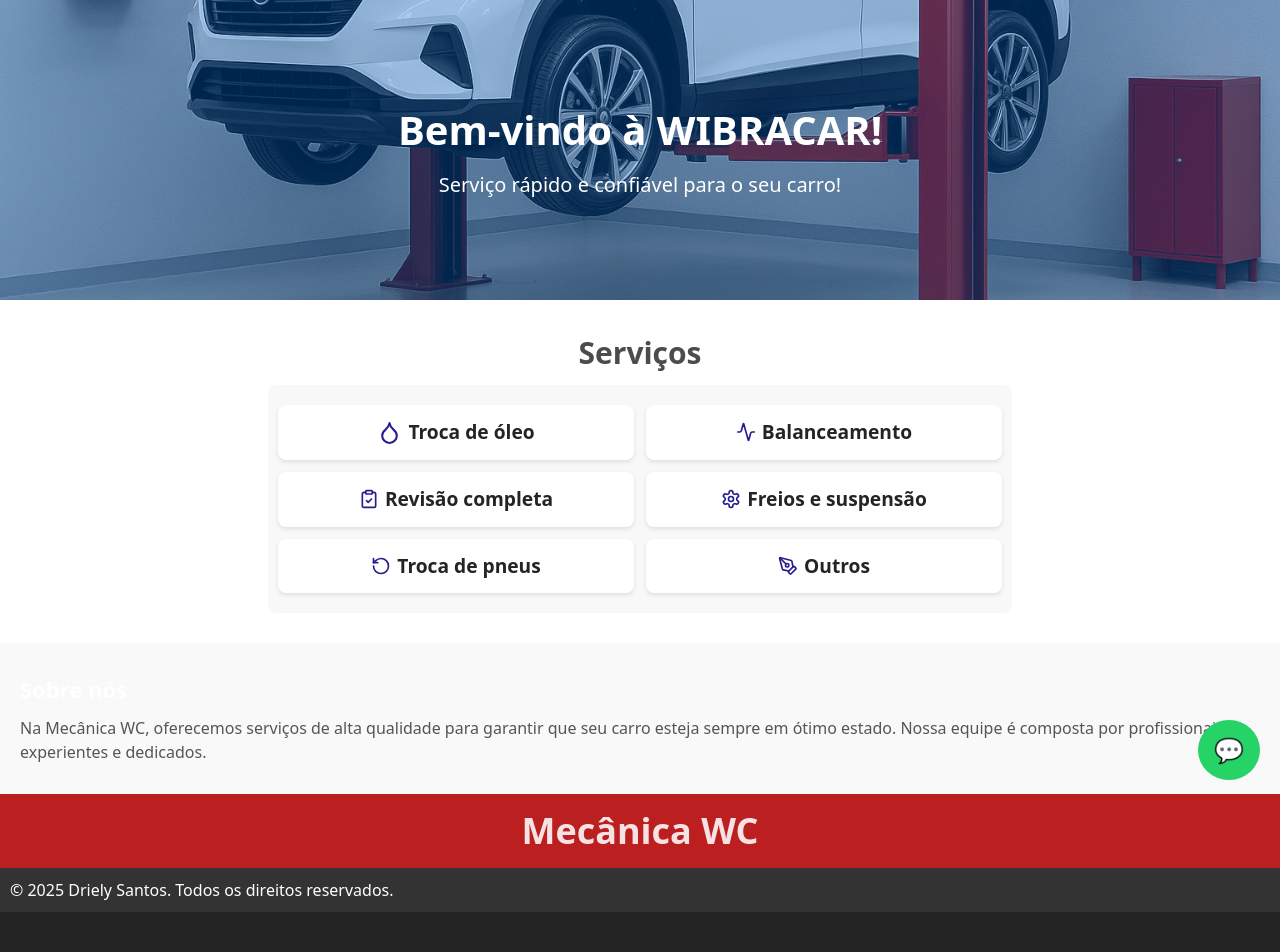
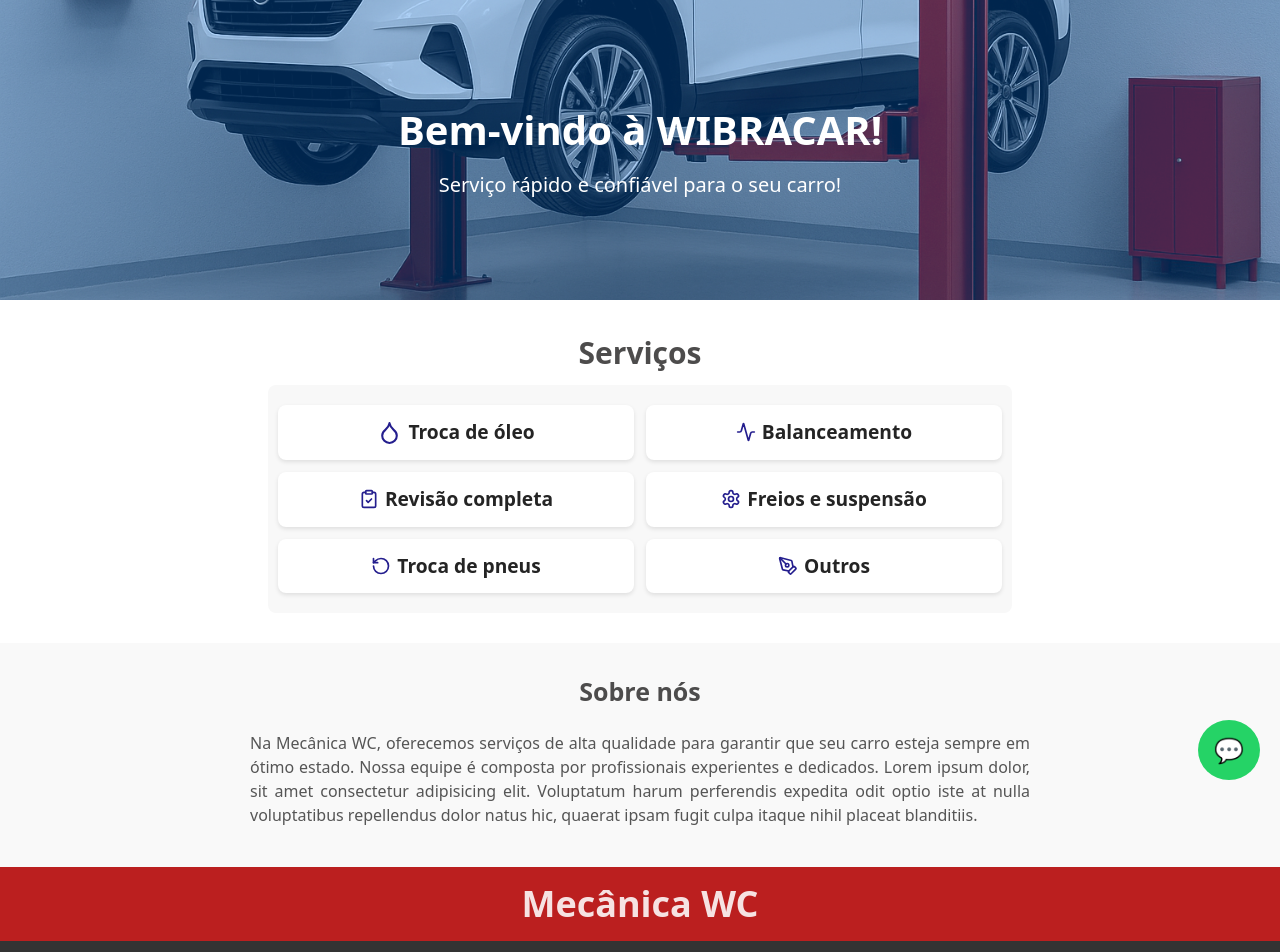
Before and after one commit to DrielySantos/wc-mecanica, a React (Vite) app: page / in a window 1280 px wide. Shown: the top 952 px of the page. Before the commit the page ends 912 px from the top, so only its background shows below. Built offline with nearby package versions, Linux system fonts and the light colour scheme.

Commit message:
criação da seção about

```diff
--- /dev/null
+++ b/src/components/About.jsx
@@ -0,0 +1,41 @@
+import React from "react";
+
+const About = () =>{
+    return(
+        <section style={styles.sobre}>
+        <h2 style={styles.sobreTitulo}>Sobre nós</h2>
+        <p style={styles.sobreParagrafo}>Na Mecânica WC, oferecemos serviços de alta qualidade   para garantir que seu carro esteja sempre em ótimo estado. Nossa equipe é composta por profissionais experientes e dedicados. Lorem ipsum dolor, sit amet consectetur adipisicing elit. Voluptatum harum perferendis expedita odit optio iste at nulla voluptatibus repellendus dolor natus hic, quaerat ipsam fugit culpa itaque nihil placeat blanditiis.
+        </p>
+    </section>
+    )
+}
+
+const styles = {
+    sobre:{
+        display: "flex",
+        flexDirection: "column",
+        justifyContent: "center",
+        alignItems: "center",
+        width: "100%",
+        padding: "30px 15px",
+        backgroundColor: "#f9f9f9",
+    },
+    sobreTitulo:{
+        fontSize: "25px",
+        marginBottom: "10px",
+        color: "#4d4c4c",
+    },
+    sobreParagrafo: {
+        padding: "10px",
+        width: "100%",
+        maxWidth: "800px",
+        fontSize: "1rem",
+        margin: "0 auto",
+        textAlign: "justify",
+        color: "#555",
+        lineHeight: "1.5",
+
+    }
+}
+
+export default About;
--- a/src/pages/Home.jsx
+++ b/src/pages/Home.jsx
@@ -1,53 +1,18 @@
 import React from 'react';
 import Banner from '../components/Banner';
 import Services from '../components/Services';
+import About from '../components/About';
 
 function Home() {
     return (
         <main>
             <Banner />
             <Services />
+            <About />
 
-            <section style={styles.sobre}>
-                <h2 style={styles.sobreTitulo}>Sobre nós</h2>
-                <p style={styles.sobreParagrafo}>Na Mecânica WC, oferecemos serviços de alta qualidade para garantir que seu carro esteja sempre em ótimo estado. Nossa equipe é composta por profissionais experientes e dedicados.</p>
-            </section>
         </main>
 
     );
-  }
-
-  const styles = {
-    servicos:{
-        padding: "30px 20px",
-        backgroundColor: "#fff"
-    },
-    servicosTitulo:{
-        color: "#4d4c4c",
-        fontSize: "22px",
-        marginBottom: "10px",
-    },
-    servicosLista:{
-        listStyle: "none",
-        padding: 0,
-        color: "#333",
-        fontSize: "16px",
-        lineHeight: "1.6",
-    },
-    sobre:{
-        padding: "30px 20px",
-        backgroundColor: "#f9f9f9",
-    },
-    sobreTitulo:{
-        fontSize: "22px",
-        marginBottom: "10px",
-    },
-    sobreParagrafo: {
-        fontSize: "16px",
-        color: "#555",
-        lineHeight: "1.5",
-    }
 }
 
-
 export default Home;
```
